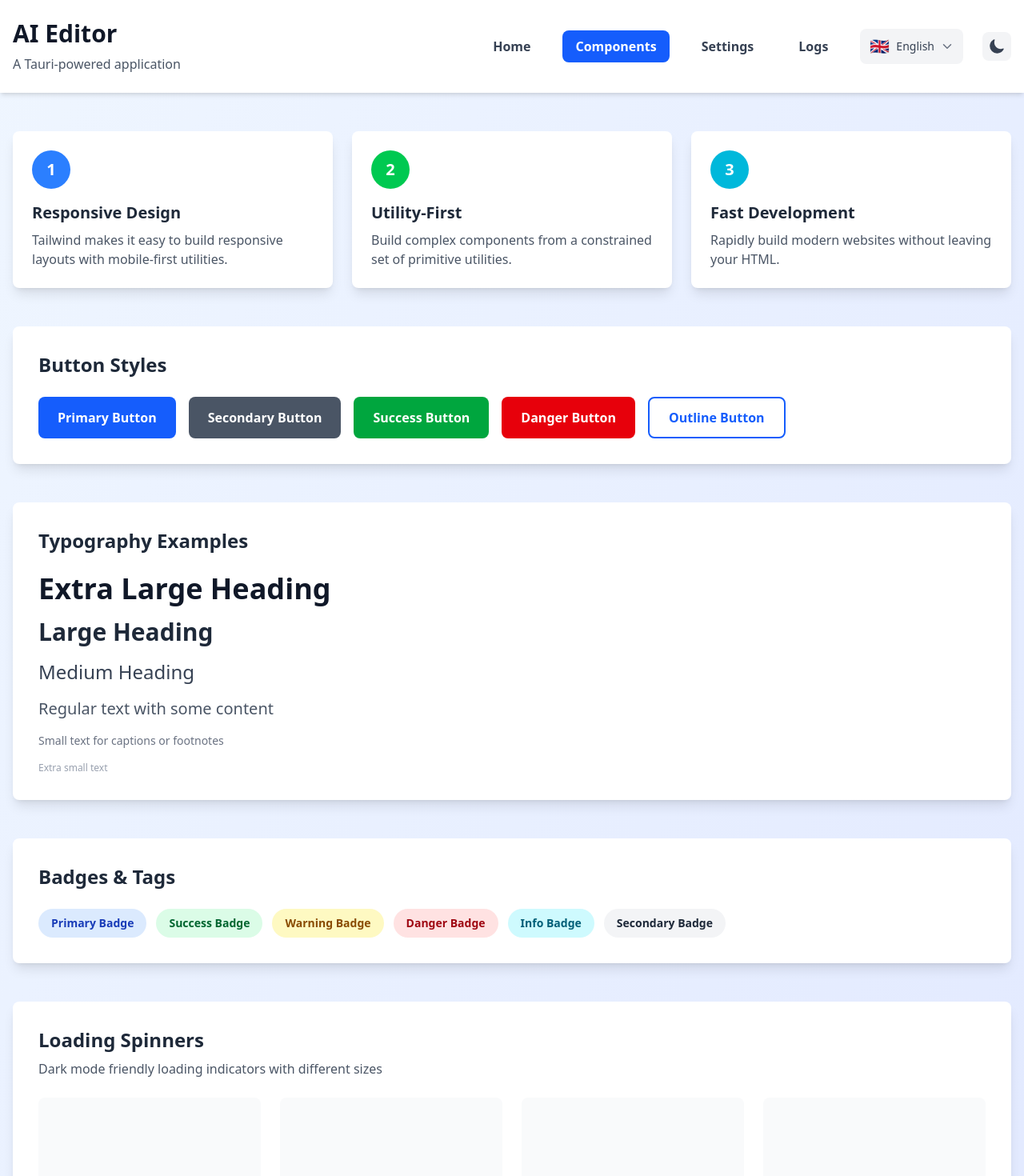
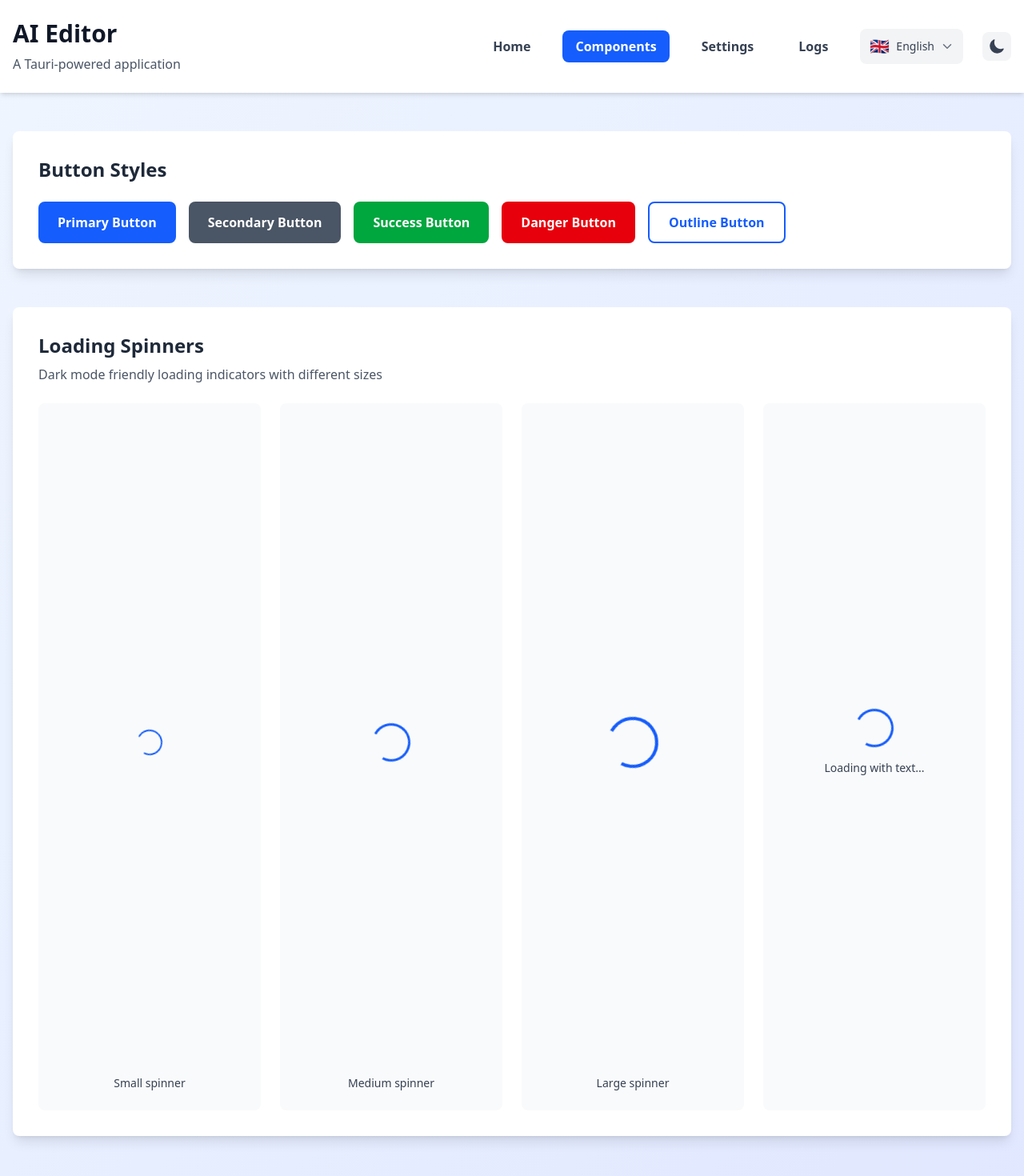
Before and after one commit to marouane-dev75/ai-writer, a React (Vite) app: page /showcase in a window 1280 px wide. Shown: the top 1470 px of the page at 80% size. Built offline with nearby package versions, Linux system fonts and the light colour scheme.

Commit message:
✨ feat(shared/ui): introduce Button component supporting multiple variants (primary, secondary, success, danger, outline) for consistent UI styling across the app

```diff
--- a/src/pages/ComponentShowcasePage.tsx
+++ b/src/pages/ComponentShowcasePage.tsx
@@ -1,128 +1,32 @@
 import { useTranslation } from "@/shared/i18n";
-import { LoadingSpinner } from "@/shared/ui";
+import { Button, LoadingSpinner } from "@/shared/ui";
 
 export const ComponentShowcasePage = () => {
   const { t } = useTranslation();
 
   return (
     <>
-      {/* Cards Grid */}
-      <div className="grid grid-cols-1 md:grid-cols-2 lg:grid-cols-3 gap-6 mb-12">
-        {/* Card 1 */}
-        <div className="bg-white dark:bg-gray-800 rounded-lg shadow-lg dark:ring-gray-700 p-6 hover:shadow-xl transition-shadow duration-300">
-          <div className="w-12 h-12 bg-blue-500 rounded-full flex items-center justify-center mb-4">
-            <span className="text-white text-xl font-bold">1</span>
-          </div>
-          <h2 className="text-xl font-semibold text-gray-800 dark:text-white mb-2">
-            {t("showcase.card1.title")}
-          </h2>
-          <p className="text-gray-600 dark:text-gray-300">
-            {t("showcase.card1.description")}
-          </p>
-        </div>
-
-        {/* Card 2 */}
-        <div className="bg-white dark:bg-gray-800 rounded-lg shadow-lg dark:ring-gray-700 p-6 hover:shadow-xl transition-shadow duration-300">
-          <div className="w-12 h-12 bg-green-500 rounded-full flex items-center justify-center mb-4">
-            <span className="text-white text-xl font-bold">2</span>
-          </div>
-          <h2 className="text-xl font-semibold text-gray-800 dark:text-white mb-2">
-            {t("showcase.card2.title")}
-          </h2>
-          <p className="text-gray-600 dark:text-gray-300">
-            {t("showcase.card2.description")}
-          </p>
-        </div>
-
-        {/* Card 3 */}
-        <div className="bg-white dark:bg-gray-800 rounded-lg shadow-lg dark:ring-gray-700 p-6 hover:shadow-xl transition-shadow duration-300">
-          <div className="w-12 h-12 bg-cyan-500 rounded-full flex items-center justify-center mb-4">
-            <span className="text-white text-xl font-bold">3</span>
-          </div>
-          <h2 className="text-xl font-semibold text-gray-800 dark:text-white mb-2">
-            {t("showcase.card3.title")}
-          </h2>
-          <p className="text-gray-600 dark:text-gray-300">
-            {t("showcase.card3.description")}
-          </p>
-        </div>
-      </div>
-
       {/* Buttons Section */}
       <div className="bg-white dark:bg-gray-800 rounded-lg shadow-lg dark:ring-gray-700 p-8 mb-12">
         <h2 className="text-2xl font-bold text-gray-800 dark:text-white mb-6">
           {t("showcase.buttons.title")}
         </h2>
         <div className="flex flex-wrap gap-4">
-          <button className="px-6 py-3 bg-blue-600 text-white font-semibold rounded-lg hover:bg-blue-700 transition-colors duration-200">
+          <Button variant="primary">
             {t("showcase.buttons.primary")}
-          </button>
-          <button className="px-6 py-3 bg-gray-600 text-white font-semibold rounded-lg hover:bg-gray-700 transition-colors duration-200">
+          </Button>
+          <Button variant="secondary">
             {t("showcase.buttons.secondary")}
-          </button>
-          <button className="px-6 py-3 bg-green-600 text-white font-semibold rounded-lg hover:bg-green-700 transition-colors duration-200">
+          </Button>
+          <Button variant="success">
             {t("showcase.buttons.success")}
-          </button>
-          <button className="px-6 py-3 bg-red-600 text-white font-semibold rounded-lg hover:bg-red-700 transition-colors duration-200">
+          </Button>
+          <Button variant="danger">
             {t("showcase.buttons.danger")}
-          </button>
-          <button className="px-6 py-3 border-2 border-blue-600 text-blue-600 font-semibold rounded-lg hover:bg-blue-50 dark:hover:bg-blue-900/20 transition-colors duration-200">
+          </Button>
+          <Button variant="outline">
             {t("showcase.buttons.outline")}
-          </button>
-        </div>
-      </div>
-
-      {/* Typography Section */}
-      <div className="bg-white dark:bg-gray-800 rounded-lg shadow-lg dark:ring-gray-700 p-8 mb-12">
-        <h2 className="text-2xl font-bold text-gray-800 dark:text-white mb-6">
-          {t("showcase.typography.title")}
-        </h2>
-        <div className="space-y-4">
-          <p className="text-4xl font-bold text-gray-900 dark:text-white">
-            {t("showcase.typography.extraLarge")}
-          </p>
-          <p className="text-3xl font-semibold text-gray-800 dark:text-gray-100">
-            {t("showcase.typography.large")}
-          </p>
-          <p className="text-2xl font-medium text-gray-700 dark:text-gray-200">
-            {t("showcase.typography.medium")}
-          </p>
-          <p className="text-xl text-gray-600 dark:text-gray-300">
-            {t("showcase.typography.regular")}
-          </p>
-          <p className="text-sm text-gray-500 dark:text-gray-400">
-            {t("showcase.typography.small")}
-          </p>
-          <p className="text-xs text-gray-400 dark:text-gray-500">
-            {t("showcase.typography.extraSmall")}
-          </p>
-        </div>
-      </div>
-
-      {/* Badges and Tags */}
-      <div className="bg-white dark:bg-gray-800 rounded-lg shadow-lg dark:ring-gray-700 p-8 mb-12">
-        <h2 className="text-2xl font-bold text-gray-800 dark:text-white mb-6">
-          {t("showcase.badges.title")}
-        </h2>
-        <div className="flex flex-wrap gap-3">
-          <span className="px-4 py-2 bg-blue-100 text-blue-800 rounded-full text-sm font-semibold">
-            {t("showcase.badges.primary")}
-          </span>
-          <span className="px-4 py-2 bg-green-100 text-green-800 rounded-full text-sm font-semibold">
-            {t("showcase.badges.success")}
-          </span>
-          <span className="px-4 py-2 bg-yellow-100 text-yellow-800 rounded-full text-sm font-semibold">
-            {t("showcase.badges.warning")}
-          </span>
-          <span className="px-4 py-2 bg-red-100 text-red-800 rounded-full text-sm font-semibold">
-            {t("showcase.badges.danger")}
-          </span>
-          <span className="px-4 py-2 bg-cyan-100 text-cyan-800 rounded-full text-sm font-semibold">
-            {t("showcase.badges.info")}
-          </span>
-          <span className="px-4 py-2 bg-gray-100 text-gray-800 rounded-full text-sm font-semibold">
-            {t("showcase.badges.secondary")}
-          </span>
+          </Button>
         </div>
       </div>
 
--- /dev/null
+++ b/src/shared/ui/Button.tsx
@@ -0,0 +1,44 @@
+import React from 'react';
+
+interface ButtonProps {
+  children: React.ReactNode;
+  onClick?: () => void;
+  variant?: 'primary' | 'secondary' | 'success' | 'danger' | 'outline';
+  disabled?: boolean;
+  type?: 'button' | 'submit' | 'reset';
+  className?: string;
+}
+
+export const Button: React.FC<ButtonProps> = ({
+  children,
+  onClick,
+  variant = 'primary',
+  disabled = false,
+  type = 'button',
+  className = '',
+}) => {
+  const variantClasses = {
+    primary: 'bg-blue-600 text-white hover:bg-blue-700',
+    secondary: 'bg-gray-600 text-white hover:bg-gray-700',
+    success: 'bg-green-600 text-white hover:bg-green-700',
+    danger: 'bg-red-600 text-white hover:bg-red-700',
+    outline: 'border-2 border-blue-600 text-blue-600 hover:bg-blue-50 dark:hover:bg-blue-900/20',
+  };
+
+  const disabledClasses = disabled
+    ? 'opacity-50 cursor-not-allowed'
+    : '';
+
+  return (
+    <button
+      type={type}
+      onClick={onClick}
+      disabled={disabled}
+      className={`px-6 py-3 font-semibold rounded-lg transition-colors duration-200 ${variantClasses[variant]} ${disabledClasses} ${className}`}
+    >
+      {children}
+    </button>
+  );
+};
+
+Button.displayName = 'Button';
--- a/src/shared/ui/index.ts
+++ b/src/shared/ui/index.ts
@@ -1,2 +1,3 @@
+export { Button } from './Button';
 export { LoadingSpinner } from './LoadingSpinner';
 export { NavLink } from './NavLink';
```
